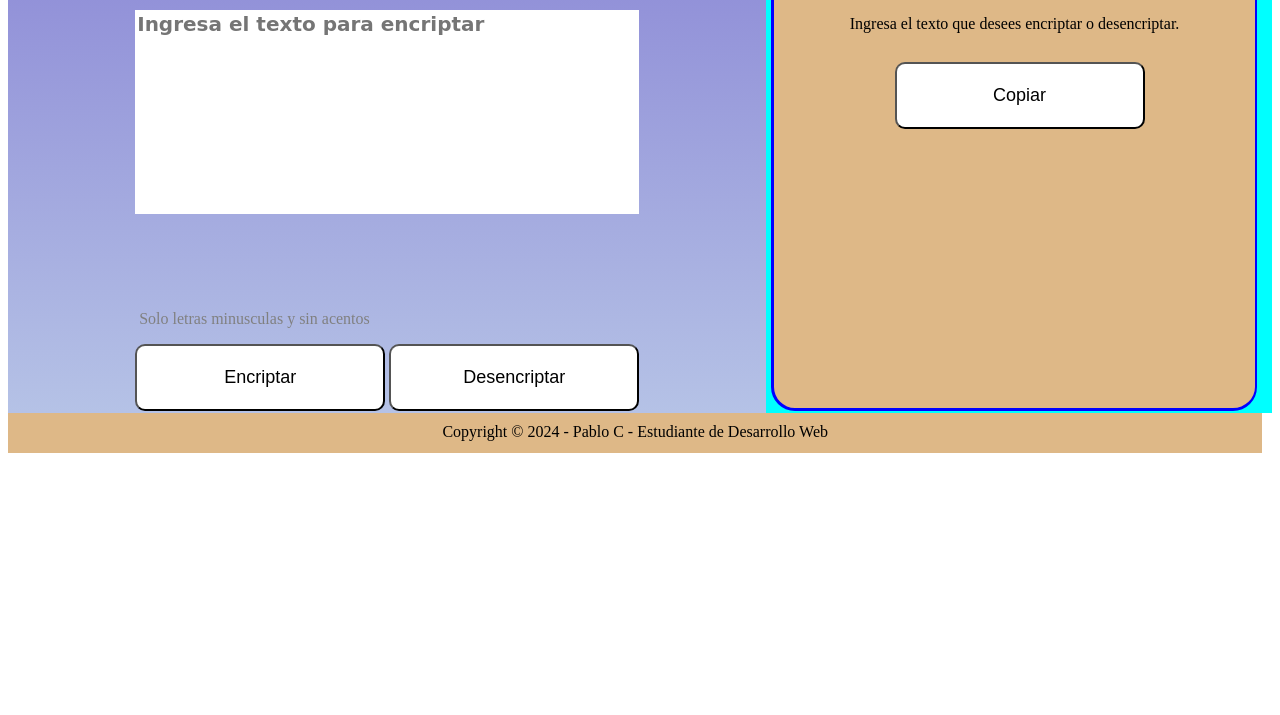
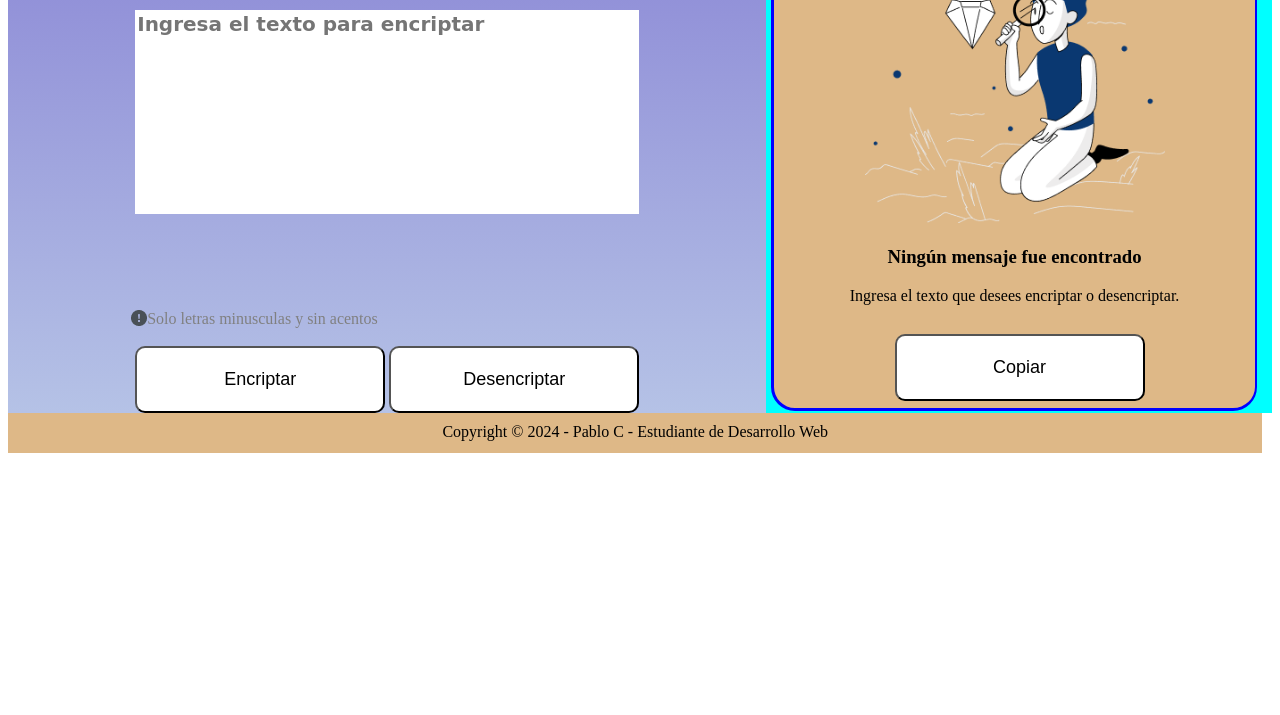
Before and after one commit to pablogit1970/encriptador, a plain HTML site: page index.html in a window 1280 px wide. Shown: the part 85-800 px from the top of the page. Drawn offline with Linux system fonts and the light colour scheme; a script that the page names is missing.

Commit message:
Update index.html
Adecua renombrado de imágenes:
muñeco por munieco

```diff
--- a/index.html
+++ b/index.html
@@ -34,7 +34,7 @@
 
             <div class="alerta">
                 <p>
-                    <img src="imagenes/bi_exclamation-circle-fill.png" alt=""><p>  Solo letras minusculas y sin acentos</p>
+                    <img src="imagenes/exclamacion.png" alt=""><p>  Solo letras minusculas y sin acentos</p>
                 </p>
             </div>
 
@@ -49,7 +49,7 @@
         <div class="panel_der">
 
             <section class="area_salida">
-                <img src="imagenes/Muñeco.png" class="munieco" alt="">
+                <img src="imagenes/Munieco.png" class="munieco" alt="">
                 <h3 class="msj1">Ningún mensaje fue encontrado</h3>
                 <p class="msj2">Ingresa el texto que desees encriptar o desencriptar.</p>
                 <textarea id="texto_salida" class="cuadro_salida" hidden></textarea>
```
